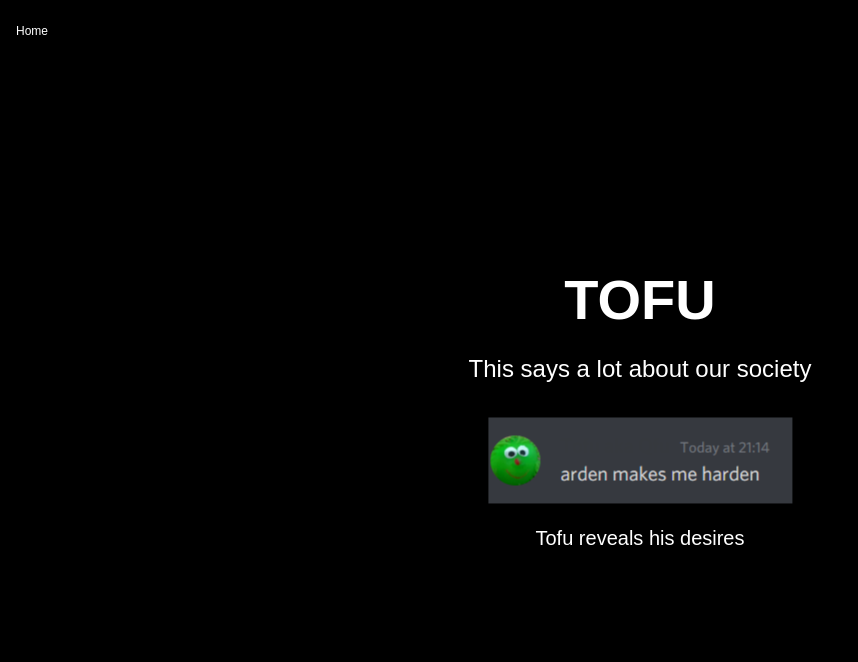
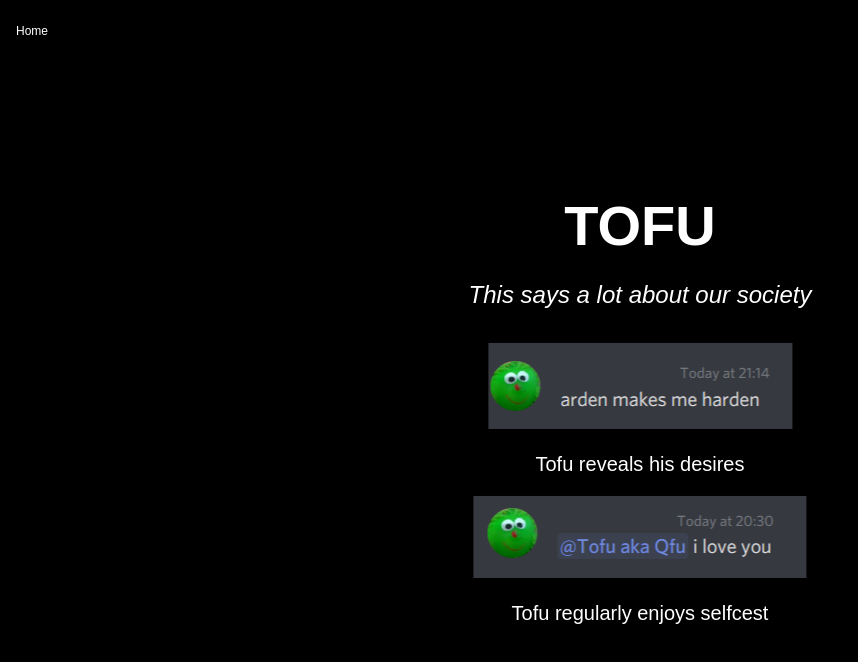
Before and after one commit to Hamsterland/mal-rewrite, a React (Create React App) app: page /tofu in a window 1280 px wide. Shown: the top 662 px of the page, without its empty margins (0-858 px from the left). Built offline with nearby package versions, Linux system fonts and the light colour scheme.

Commit message:
Fixed + 2nd Tofu Image

```diff
--- a/src/components/UserHeader.tsx
+++ b/src/components/UserHeader.tsx
@@ -11,7 +11,7 @@ function UserHeader(props: UserHeaderProps) {
     return (
         <div>
             <h1>{props.name}</h1>
-            <h2>{props.slogan}</h2>
+            <h2><i>{props.slogan}</i></h2>
         </div>
     )
 }
--- a/src/pages/Squall.tsx
+++ b/src/pages/Squall.tsx
@@ -17,7 +17,6 @@ const english: UserImageProps = {
     label: 'Squall speaks Japanese'
 };
 
-
 const Squall = () => {
     return (
         <body>
--- a/src/pages/Tofu.tsx
+++ b/src/pages/Tofu.tsx
@@ -5,6 +5,7 @@ import UserImage, { UserImageProps } from '../components/UserImage';
 import './../styles/User.css';
 
 import tofu from './../images/tofu.png';
+import tofu2 from './../images/tofu2.png';
 
 const props: UserHeaderProps = {
     name: 'Tofu',
@@ -17,13 +18,21 @@ const desires: UserImageProps = {
     label: 'Tofu reveals his desires'
 };
 
+const love: UserImageProps = {
+    source: tofu2,
+    label: 'Tofu regularly enjoys selfcest'
+}
+
 const Tofu = () => {
     return (
         <body>
             <HomeButton/>
             <div className="container">
                 <UserHeader name={props.name} slogan={props.slogan} avatar={props.avatar}/>
-                <UserImage source={desires.source} label={desires.label}/>
+                <div className="images">
+                    <UserImage source={desires.source} label={desires.label}/>
+                    <UserImage source={love.source} label={love.label}/>
+                </div>
             </div>
         </body>
     )
```
Also changed, not shown: src/styles/User.css (line endings or trailing spaces).
